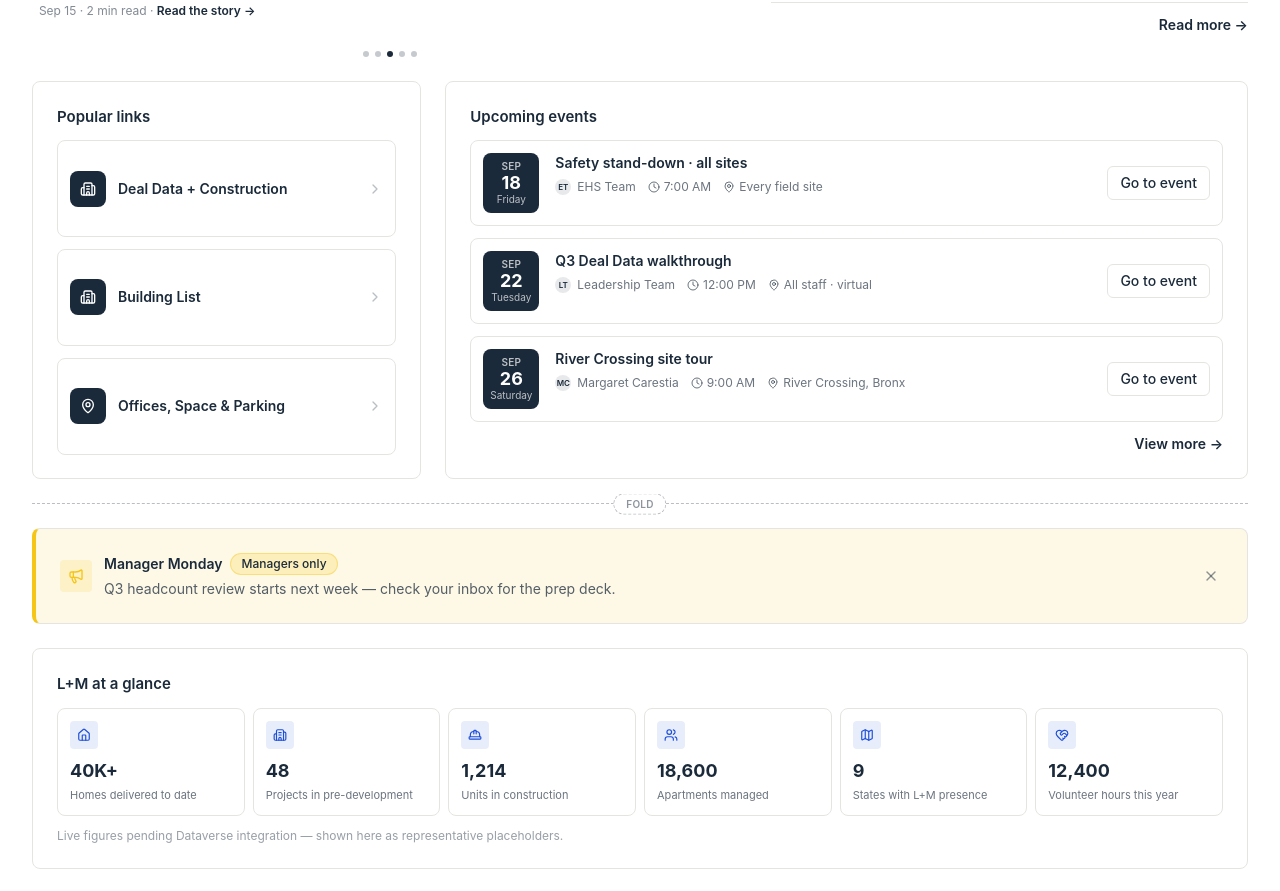
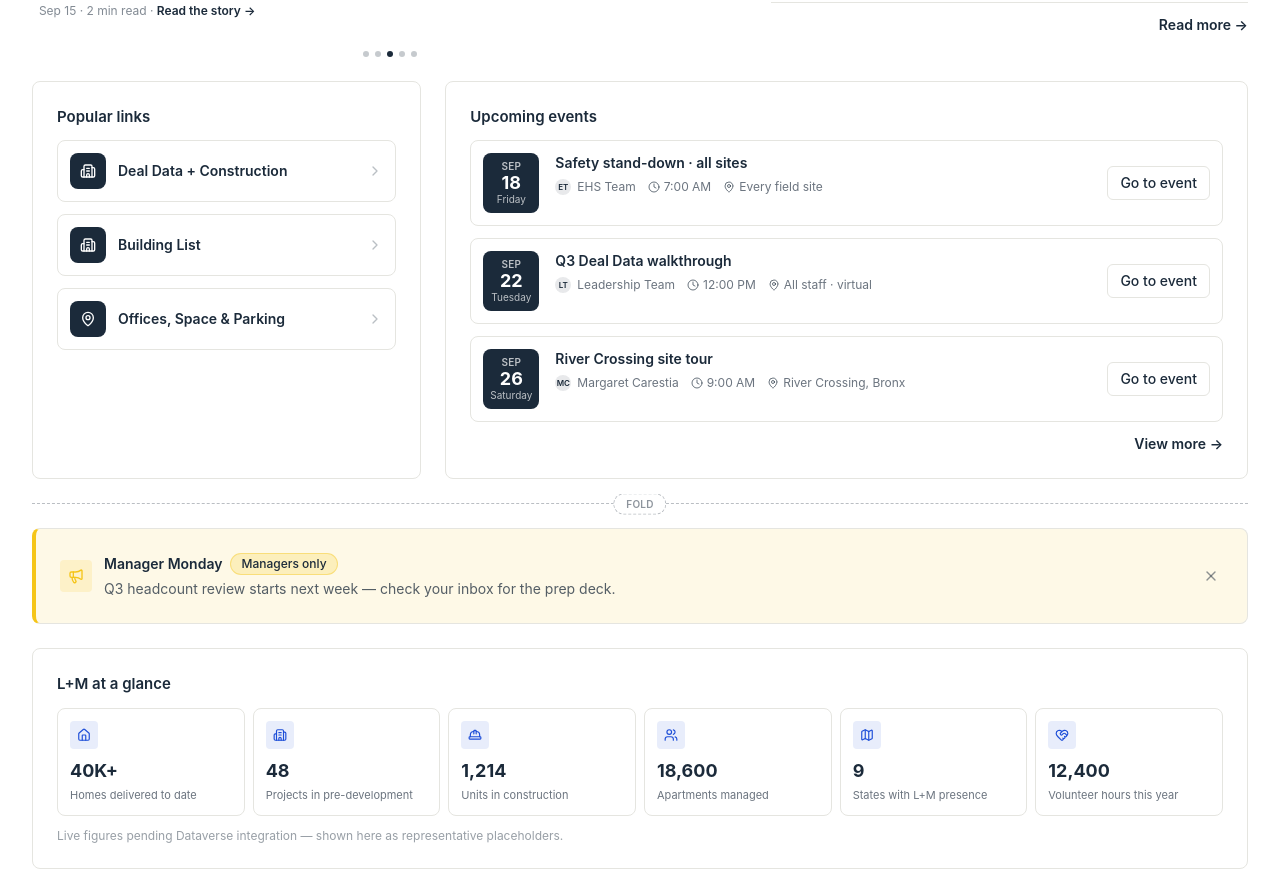
Before and after one commit to BriqBI-Devs/cornerstone-fe-staging, a React (Vite) app: page / in a window 1280 px wide. Shown: the part 838-1729 px from the top of the page. Built offline with nearby package versions, Linux system fonts and the light colour scheme.

Commit message:
Refactor PopularLinks: remove unnecessary flex-1 class for improved layout consistency.

```diff
--- a/src/features/home/PopularLinks.tsx
+++ b/src/features/home/PopularLinks.tsx
@@ -13,12 +13,12 @@ export function PopularLinks() {
   return (
     <Card className="flex h-full flex-col">
       <SectionHeading title="Popular links" />
-      <div className="flex flex-1 flex-col gap-3">
+      <div className="flex flex-col gap-3">
         {LINKS.map(({ label, icon: Icon }) => (
           <a
             key={label}
             href="#"
-            className="group flex flex-1 items-center gap-3 rounded-card border border-border p-3 text-sm font-semibold text-brand-navy transition-colors hover:border-brand-navy/40 hover:bg-surface-subtle"
+            className="group flex items-center gap-3 rounded-card border border-border p-3 text-sm font-semibold text-brand-navy transition-colors hover:border-brand-navy/40 hover:bg-surface-subtle"
           >
             <span className="flex h-9 w-9 shrink-0 items-center justify-center rounded-card bg-brand-navy text-white">
               <Icon className="h-4 w-4" />
```
